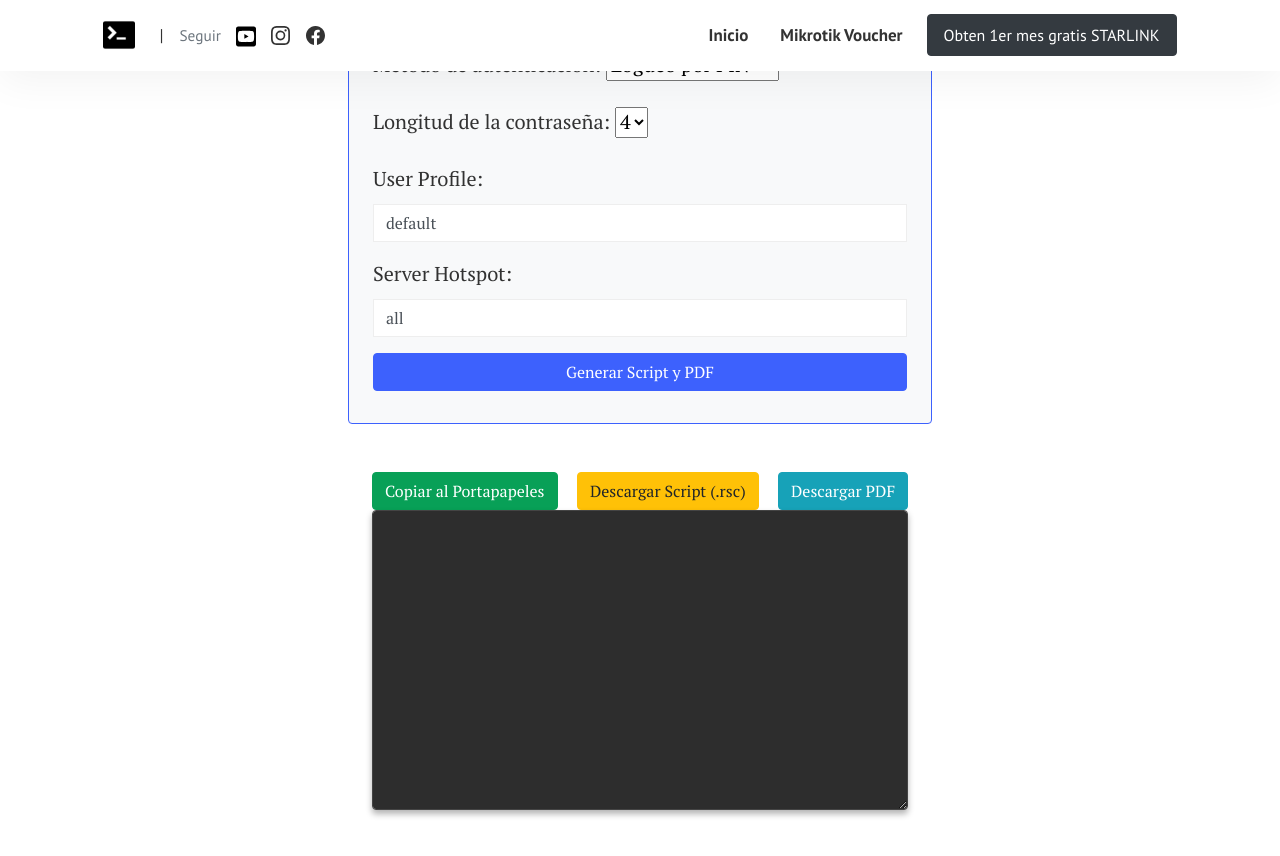
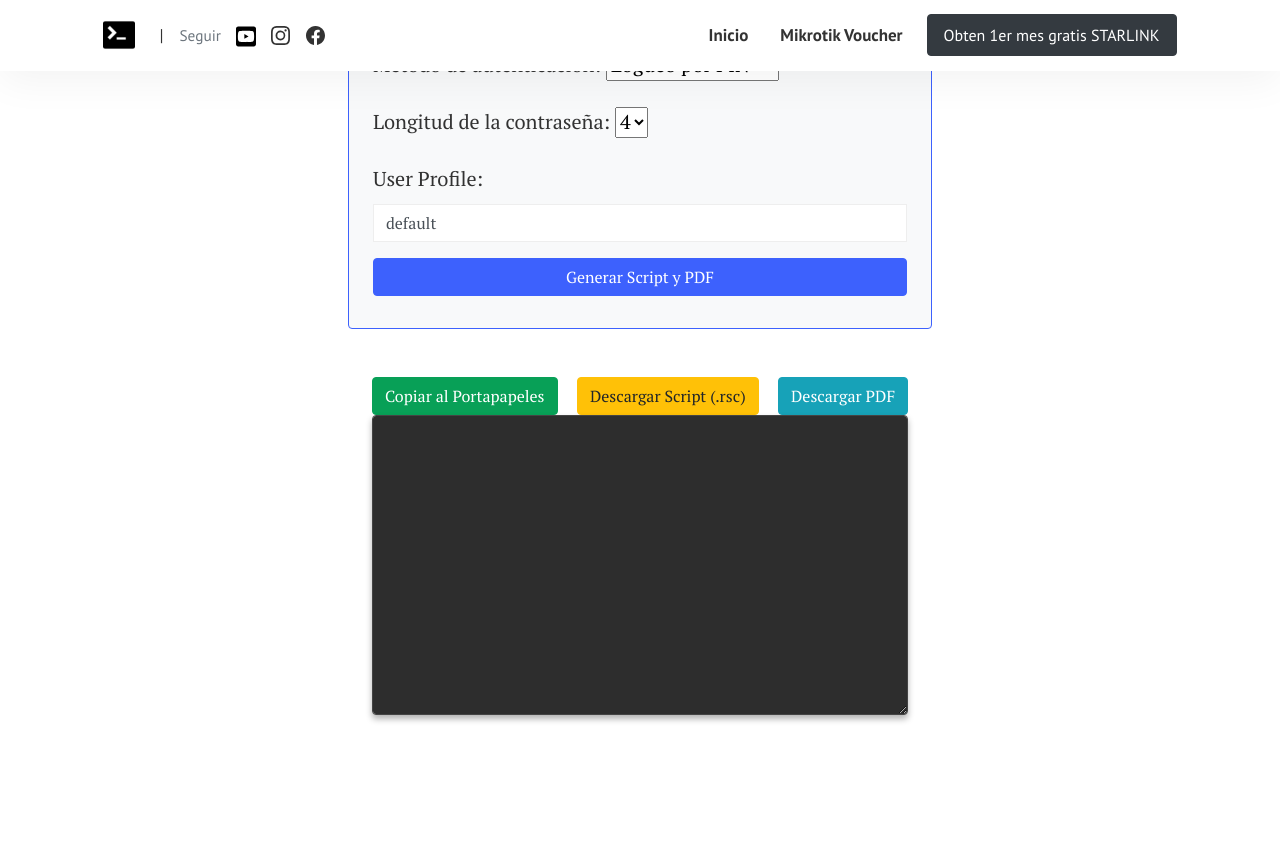
Before and after one commit to kuatroestrellas/blog, a Jekyll site: the page built from pages/voucher-gen.md, in a window 1280 px wide and 900 px high, scrolled down 841 px. Shown: the top 856 px of the window. Built offline with Jekyll 4.4.1, drawn with Linux system fonts in a browser that asks for light colours.

Commit message:
voucher-gen.md --eliminado server_hotspot

```diff
--- a/pages/voucher-gen.md
+++ b/pages/voucher-gen.md
@@ -85,10 +85,10 @@ Bienvenido al generador de usuarios para MikroTik Hotspot, una herramienta gratu
             <input type="text" id="profile" class="form-control" value="default" required>
         </div>
 
-        <div class="mb-3">
+        <!--<div class="mb-3">
             <label for="servidor" class="form-label">Server Hotspot:</label>
-            <input type="text" id="servidor" class="form-control" value="all" required>
-        </div>
+            <input type="text" id="servidor" class="form-control" required>
+        </div>-->
 
         <button type="button" class="btn btn-primary w-100 mb-2" onclick="if (validarFormulario()) generar()">Generar Script y PDF</button>
     </form>
@@ -161,7 +161,7 @@ function generar() {
     const logueoPorPIN = document.getElementById("logueo-pin").value;
     const longitudPin = parseInt(document.getElementById("longitud-pin").value);
     const profile = document.getElementById("profile").value.trim(); // Quitar espacios en blanco
-    const servidor = document.getElementById("servidor").value.trim(); // Quitar espacios en blanco
+    //const servidor = document.getElementById("servidor").value.trim(); // Quitar espacios en blanco
 
     let scripts = [`/ip hotspot user`];
     let usuarios = [];
@@ -183,9 +183,9 @@ function generar() {
         }
 
         // Agregar server_hotspot si tiene valor
-        if (servidor) {
-            script += ` server_hotspot="${servidor}"`;
-        }
+        //if (servidor) {
+        //    script += ` server_hotspot="${servidor}"`;
+        //}
 
         scripts.push(script);
 
```
